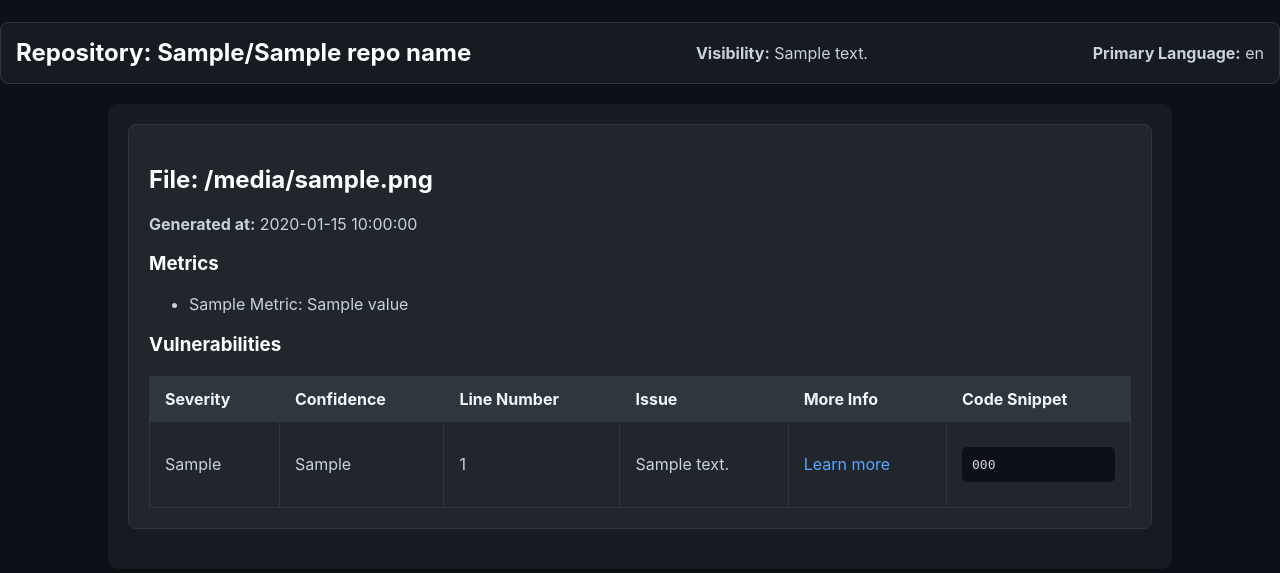
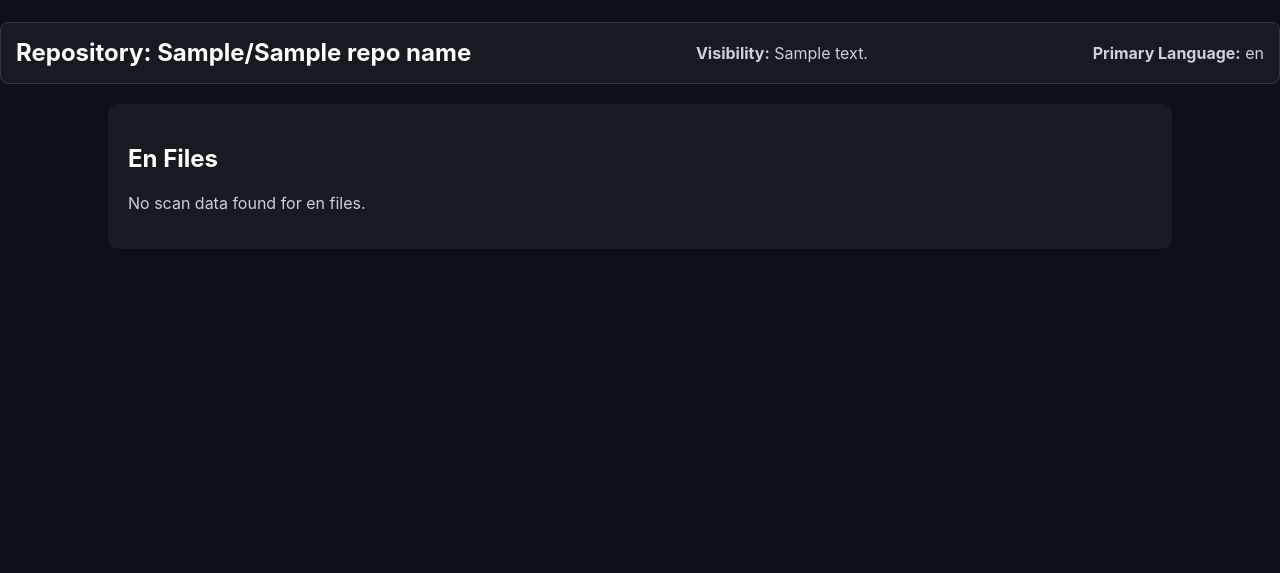
Before and after one commit to nitish-0211/CodeScan, a FastAPI app: template templates/scan_result.html in a window 1280 px wide. Shown: the part 60-633 px from the top of the page. Run offline with FastAPI, Linux system fonts and the light colour scheme; the template is opened without the code that fills it: most values are stand-ins (such as "Sample title", 1, 10 or a date in 2020); parts of the project's set-up code (start-up, migrations or seed data) failed here and were passed over.

Commit message:
added JS script

```diff
--- a/main.py
+++ b/main.py
@@ -1,6 +1,6 @@
 import os
 import requests
-from fastapi import FastAPI, Request, Depends
+from fastapi import FastAPI, Request
 from fastapi.responses import RedirectResponse, HTMLResponse
 from fastapi.templating import Jinja2Templates
 from dotenv import load_dotenv
@@ -8,29 +8,28 @@
 import subprocess
 import shutil
 import json
+import tempfile
 from fastapi.staticfiles import StaticFiles
 from urllib.parse import urlencode
 
 load_dotenv()
-
 
 GITHUB_CLIENT_ID = os.getenv("GITHUB_CLIENT_ID")
 GITHUB_CLIENT_SECRET = os.getenv("GITHUB_CLIENT_SECRET")
 GITHUB_REDIRECT_URI = os.getenv("GITHUB_REDIRECT_URI")
 
 app = FastAPI()
-
-# Templales
 templates = Jinja2Templates(directory="templates")
-
 app.mount("/static", StaticFiles(directory="static"), name="static")
 
 CLONE_DIR = "/tmp/repos"
 
 
+
 @app.get("/")
 def home(request: Request):
     return templates.TemplateResponse("index.html", {"request": request})
+
 
 
 @app.get("/login/github")
@@ -58,9 +57,7 @@
         "code": code,
         "redirect_uri": GITHUB_REDIRECT_URI
     }
-
     token_response = requests.post(token_url, headers=headers, data=data)
-
     response_json = token_response.json()
     access_token = response_json.get("access_token")
     if access_token:
@@ -68,7 +65,6 @@
     return {"error": "Failed to authenticate"}
 
 
-# fetch the user's public and private repositories along with the owner, name, visibility, and primary language to the template
 
 @app.get("/repos")
 def list_user_repos(request: Request, access_token: str):
@@ -78,7 +74,6 @@
 
     if response.status_code == 200:
         repos = response.json()
-
         repo_details = [
             {
                 "owner": repo["owner"]["login"],
@@ -99,24 +94,21 @@
     repo_name = repo_url.split("/")[-1].replace(".git", "")
     repo_path = os.path.join(CLONE_DIR, repo_name)
 
-    print("repo: ", repo_path)
-
     if os.path.exists(repo_path):
         shutil.rmtree(repo_path)
 
     try:
-        # Clone repo
         git.Repo.clone_from(repo_url, repo_path)
     except Exception as e:
         return {"error": f"Failed to clone repository: {str(e)}"}
 
-    # Scanning for vulnerabilities
-    scan_result = run_bandit_scan(repo_path)
+    scan_result = run_combined_scan(repo_path)
 
-    for file_data in scan_result.get('scan_result', {}).values():
-        if 'metrics' not in file_data:
-            file_data['metrics'] = {}
-            file_data['results'] = []
+    for lang_result in scan_result.values():
+        for file_data in lang_result.values():
+            if isinstance(file_data, dict) and 'metrics' not in file_data:
+                file_data['metrics'] = {}
+                file_data['results'] = []
 
     return {"scan_result": scan_result}
 
@@ -124,15 +116,6 @@
 
 @app.get("/scan-results", response_class=HTMLResponse)
 async def scan_results(request: Request, access_token: str, repo_url: str):
-
-
-    """
-    Get scan results from the repo and fetch repo details from the GitHub API.
-    Return the formatted response for template rendering.
-    """
-
-
-    # Extract owner and repo name from the URL
     repo_name_with_owner = repo_url.split("github.com/")[-1].replace(".git", "")
     repo_owner, repo_name = repo_name_with_owner.split('/')
 
@@ -142,13 +125,10 @@
     headers = {"Authorization": f"token {access_token}"}
     repo_api_url = f"https://api.github.com/repos/{repo_owner}/{repo_name}"
 
-    # fetching repo details from GitHub API
     try:
         repo_response = requests.get(repo_api_url, headers=headers)
-
         if repo_response.status_code == 200:
             repo_data = repo_response.json()
-
             repo_visibility = "Private" if repo_data.get("private", False) else "Public"
             repo_language = repo_data.get("language", "Unknown")
         else:
@@ -158,53 +138,96 @@
 
     scan_result = await scan_repo(access_token, repo_url)
 
+    if "scan_result" not in scan_result:
+        return templates.TemplateResponse("scan_result.html", {
+            "request": request,
+            "scan_result": {},
+            "repo_owner": repo_owner,
+            "repo_name": repo_name,
+            "repo_visibility": repo_visibility,
+            "repo_language": repo_language,
+            "error": scan_result.get("error", "Unknown scanning error occurred.")
+        })
+
     return templates.TemplateResponse("scan_result.html", {
         "request": request,
-        "scan_result": scan_result,
+        "scan_result": scan_result["scan_result"],
         "repo_owner": repo_owner,
         "repo_name": repo_name,
         "repo_visibility": repo_visibility,
         "repo_language": repo_language,
+        "error": None
     })
 
 
-# function to find all python files in the repository
 
 def find_python_files(repo_path: str):
-    """Recursively find all Python files in the given repository path."""
     python_files = []
-    print(repo_path)
     for root, dirs, files in os.walk(repo_path):
         for file in files:
             if file.endswith(".py"):
                 python_files.append(os.path.join(root, file))
-    print("python_files:::", python_files)
     return python_files
 
 
 
-def run_bandit_scan(repo_path: str):
+def find_javascript_files(repo_path: str):
+    js_files = []
+    for root, dirs, files in os.walk(repo_path):
+        for file in files:
+            if file.endswith(".js"):
+                js_files.append(os.path.join(root, file))
+    return js_files
+
+
+
+def run_combined_scan(repo_path: str):
+    result = {
+        "python": {},
+        "javascript": {}
+    }
+
+    # Bandit
     try:
         python_files = find_python_files(repo_path)
-
-        if not python_files:
-            return {"error": "No Python files found in the repository."}
-
-        scan_results = {}
-
-  # recursively scanning directory
         for py_file in python_files:
-            result = subprocess.run(
+            bandit_result = subprocess.run(
                 ["bandit", "-r", py_file, "-f", "json"],
                 stdout=subprocess.PIPE,
                 stderr=subprocess.PIPE,
                 text=True
             )
-            scan_results[py_file] = json.loads(result.stdout)
-        return scan_results
+            result["python"][py_file] = json.loads(bandit_result.stdout)
+    except Exception as e:
+        result["python"] = {"error": str(e)}
+
+    # nodejsscan
+    try:
+        js_files = find_javascript_files(repo_path)
+        if js_files:
+            with tempfile.NamedTemporaryFile(delete=False, suffix=".json") as tmp_output:
+                output_path = tmp_output.name
+
+            nodejsscan_result = subprocess.run(
+                ["nodejsscan", "-d", repo_path, "-o", output_path],
+                stdout=subprocess.PIPE,
+                stderr=subprocess.PIPE,
+                text=True
+            )
+
+            with open(output_path, "r") as f:
+                result["javascript"] = json.load(f)
+
+            os.remove(output_path)
+        else:
+            result["javascript"] = {"error": "No JavaScript files found."}
 
     except Exception as e:
-        return {"error": str(e)}
+        result["javascript"] = {"error": f"JavaScript scan failed: {str(e)}"}
+
+    return result
+
+
 
 if __name__ == "__main__":
     if not os.path.exists(CLONE_DIR):
--- a/templates/scan_result.html
+++ b/templates/scan_result.html
@@ -8,10 +8,6 @@
 </head>
 <body class="dark-theme">
     <header class="header">
-        <!-- <div class="logo">
-            <img src="/static/logo.jpg" alt="Logo">
-        </div> -->
-
         <h1>Scan Results</h1>
     </header>
 
@@ -21,28 +17,38 @@
         <p><strong>Primary Language:</strong> {{ repo_language }}</p>
     </div>
 
+    {% if error %}
+    <div class="error-message">
+        <p><strong>Error:</strong> {{ error }}</p>
+    </div>
+    {% endif %}
+
     <div class="container">
-        {% for file_path, file_data in scan_result['scan_result'].items() %}
+        {% for language, files in scan_result.items() %}
+        <div class="language-section">
+            <h2>{{ language | title }} Files</h2>
+
+            {% if files is mapping %}
+                {% for file_path, file_data in files.items() %}
                 <div class="file-result">
-            <h2>File: {{ file_path }}</h2>
+                    <h3>File: {{ file_path }}</h3>
 
+                    {% if file_data is mapping %}
                         {% if file_data.get('generated_at') %}
                             <p><strong>Generated at:</strong> {{ file_data['generated_at'] }}</p>
                         {% endif %}
 
-            {% if file_data.get('metrics') %}
-                <h3>Metrics</h3>
+                        {% if file_data.get('metrics') and file_data['metrics'].get('_totals') %}
+                            <h4>Metrics</h4>
                             <ul>
                                 {% for metric, value in file_data['metrics']['_totals'].items() %}
                                 <li>{{ metric.replace('_', ' ').title() }}: {{ value }}</li>
                                 {% endfor %}
                             </ul>
-            {% else %}
-                <p>No metrics available for this file.</p>
                         {% endif %}
 
                         {% if file_data.get('results') %}
-                <h3>Vulnerabilities</h3>
+                            <h4>Vulnerabilities</h4>
                             <table>
                                 <thead>
                                     <tr>
@@ -57,12 +63,18 @@
                                 <tbody>
                                     {% for result in file_data['results'] %}
                                     <tr>
-                            <td>{{ result['issue_severity'] }}</td>
-                            <td>{{ result['issue_confidence'] }}</td>
-                            <td>{{ result['line_number'] }}</td>
-                            <td>{{ result['issue_text'] }}</td>
-                            <td><a href="{{ result['more_info'] }}" target="_blank">Learn more</a></td>
-                            <td><pre>{{ result['code'] }}</pre></td>
+                                        <td>{{ result.get('issue_severity', '-') }}</td>
+                                        <td>{{ result.get('issue_confidence', '-') }}</td>
+                                        <td>{{ result.get('line_number', '-') }}</td>
+                                        <td>{{ result.get('issue_text', '-') }}</td>
+                                        <td>
+                                            {% if result.get('more_info') %}
+                                                <a href="{{ result['more_info'] }}" target="_blank">Learn more</a>
+                                            {% else %}
+                                                -
+                                            {% endif %}
+                                        </td>
+                                        <td><pre>{{ result.get('code', '') }}</pre></td>
                                     </tr>
                                     {% endfor %}
                                 </tbody>
@@ -70,6 +82,14 @@
                         {% else %}
                             <p>No vulnerabilities found in this file.</p>
                         {% endif %}
+                    {% else %}
+                        <p><strong>Scan Error:</strong> {{ file_data }}</p>
+                    {% endif %}
+                </div>
+                {% endfor %}
+            {% else %}
+                <p>No scan data found for {{ language }} files.</p>
+            {% endif %}
         </div>
         {% endfor %}
     </div>
```
Lines whose indentation alone changed are shown as unchanged.
